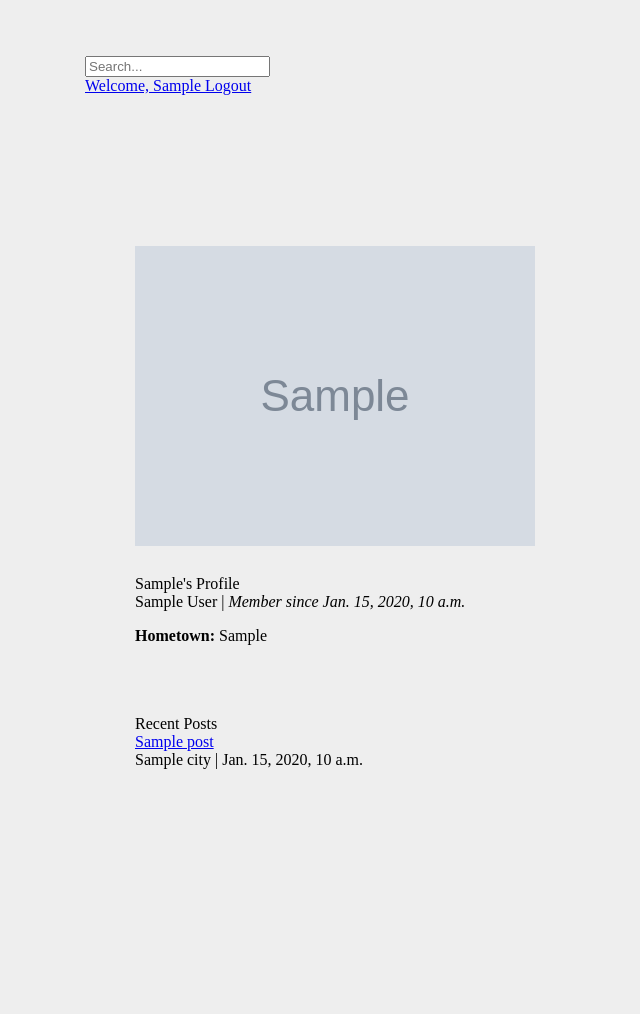
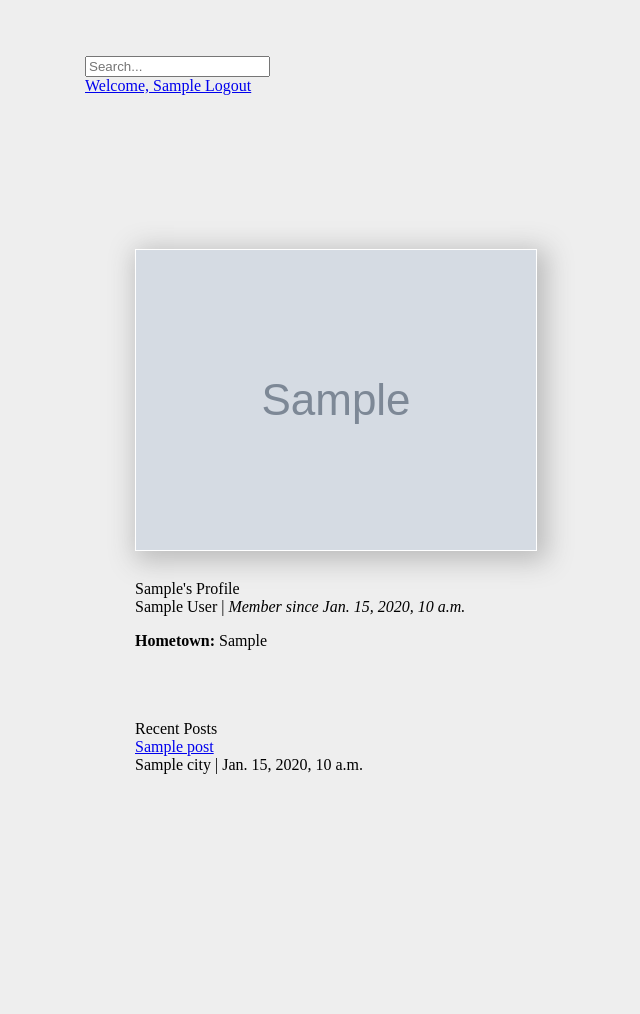
Before and after one commit to jasonhawkharris/wayfarer, a Django app: page /profile/ in a window 1280 px wide. Shown: the part 782-1796 px from the top of the page, without its empty margins (155-795 px from the left). Run offline with Django 3.2, Linux system fonts and the light colour scheme; a user stored in the database is signed in; tables that the repository leaves empty hold one stand-in row (values such as "Sample post"); grey boxes marked "Sample" are stand-in pictures; some libraries are stand-ins or nearby versions.

Commit message:
css changes to profile page. Bigger profile image and scaling animation added.

```diff
--- a/main_app/static/css/style.css
+++ b/main_app/static/css/style.css
@@ -43,7 +43,7 @@ body {
 }
 
 .public-profile {
-    margin-top: 100px;
+    margin-top: 75px;
     margin-left: 50px;
 }
 
--- a/main_app/templates/profile/profile.html
+++ b/main_app/templates/profile/profile.html
@@ -6,7 +6,7 @@
     <div class="ui items">
         <div class="item">
             <div class="content">
-                <img class="ui tiny circular image" src="{{ user_profile.photo }}" alt="">
+                <img class="ui small circular image" id="profile-img" src="{{ user_profile.photo }}" alt="">
                 <div class="header" id="profile-header">
                     {{ user.first_name }}'s Profile
                 </div>
```
